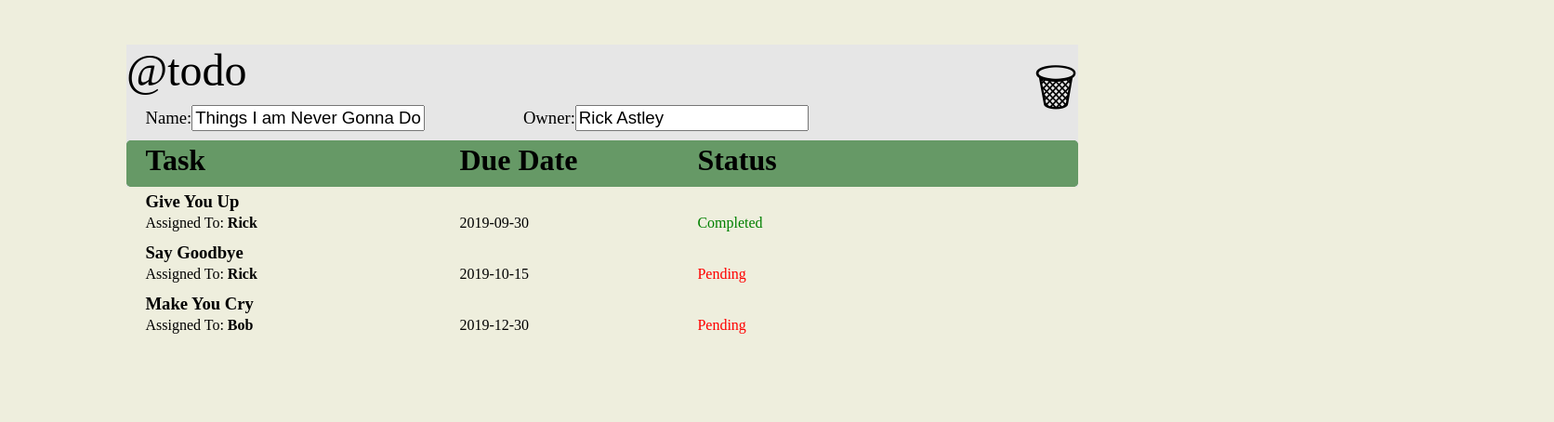
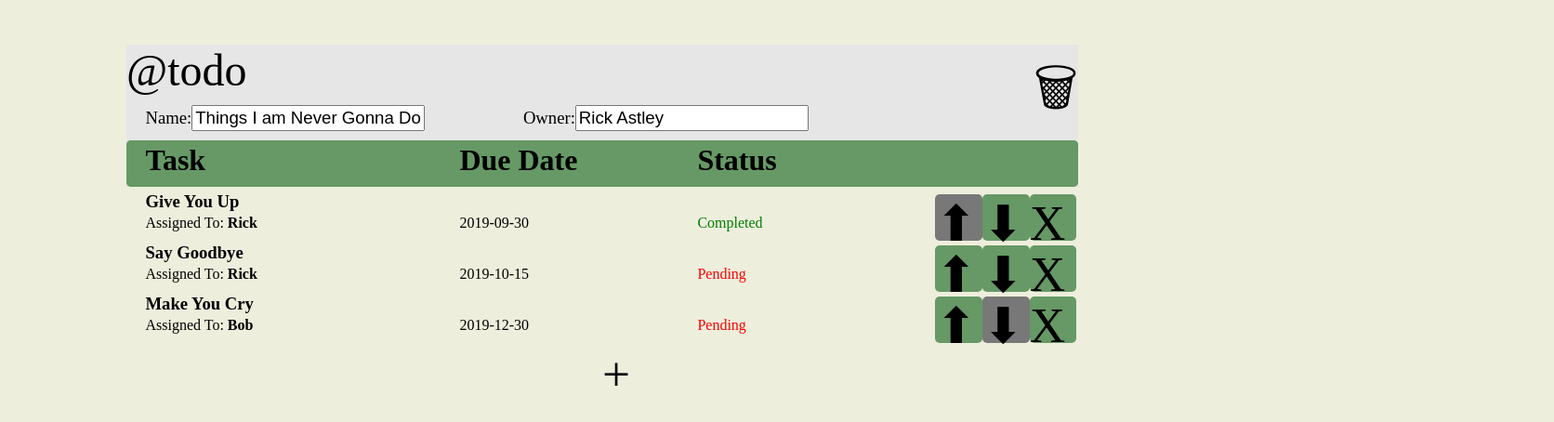
Before and after one commit to dSzenczewski/todo_hw2, a React (Create React App) app: page / in a window 1280 px wide. Both pictures are taken after a click on the link "Things I am Never Gonna Do". Shown: the top 454 px of the page at 93% size, 1672 px wide, since content can reach past the window. Built offline with nearby package versions, Linux system fonts and the light colour scheme.

Commit message:
Move up, move down, and delete toolbar works. Adding an item works but has a bug currently. Fixed some CSS

```diff
--- a/src/App.js
+++ b/src/App.js
@@ -10,6 +10,7 @@ const AppScreen = {
   ITEM_SCREEN: "ITEM_SCREEN"
 }
 
+//var newItem = 0;
 class App extends Component {
   state = {
     currentScreen: AppScreen.HOME_SCREEN,
@@ -26,15 +27,19 @@ class App extends Component {
   goItem = (index) => {
     this.setState({currentScreen: AppScreen.ITEM_SCREEN});
     this.setState({key: index});
-    //this.setState({currentList: todoListToLoad});
+    //newItem = isNew;
+    //this.setState({isNew: isNew});
   }
 
   newList = () => {
-
+    //console.log(this.state.todoLists.items);
+    //let newObject =  this.state.todoLists[0];
+    //newObject.
+    //this.state.todoLists[this.state.todoLists.length] = newObject;
+    //this.render();
   }
 
   removeList = () => {
-    console.log(this.state.currentList.items);
     document.getElementById("delete_popup").setAttribute("class", "onscreen");
   }
 
@@ -43,7 +48,6 @@ class App extends Component {
     let index = 0;
     while(index < this.state.todoLists.length){
       if(this.state.todoLists[index] === this.state.currentList){
-        //let tempArray = new Array[this.state.todoLists.length-1];
         if (index >= 0)
             this.state.todoLists.splice(index, 1);
       }
@@ -54,7 +58,7 @@ class App extends Component {
   }
 
   notRemoved = () => {
-    console.log(this.state.todoLists.items);
+    //console.log(this.state.todoLists.items);
     document.getElementById("delete_popup").setAttribute("class", "offscreen");
   }
 
@@ -79,11 +83,13 @@ class App extends Component {
           todoList={this.state.currentList}
           removeList={this.removeList.bind(this)}
           removed={this.removed.bind(this)}
-          notRemoved={this.notRemoved.bind(this)} />;
+          notRemoved={this.notRemoved.bind(this)}
+          loadList={this.loadList.bind(this)} />;
       case AppScreen.ITEM_SCREEN:
         return <ItemScreen
         todoItem={this.state.currentList.items[this.state.key]}
-
+        loadList={this.loadList.bind(this)}
+        todoList={this.state.currentList}
         />;
       default:
         return <div>ERROR</div>;
--- a/src/components/item_screen/ItemScreen.js
+++ b/src/components/item_screen/ItemScreen.js
@@ -2,6 +2,15 @@ import React, { Component } from 'react'
 import PropTypes from 'prop-types';
 
 export class ItemScreen extends Component {
+    submit = () => {
+
+        this.props.loadList(this.props.todoList);
+    }
+
+    cancel = () => {
+
+        this.props.loadList(this.props.todoList);
+    }
     render() {
         return (
             <div id="todo_item" class="item_info">
@@ -30,8 +39,8 @@ export class ItemScreen extends Component {
 
                 </div>
                 <div id="buttons_container">
-                        <button id="submit" onclick="window.todo.controller.submit();">Submit</button>
-                        <button onclick="window.todo.controller.cancel();">Cancel</button>
+                        <button id="submit" onClick={this.submit}>Submit</button>
+                        <button id="cancel" onClick={this.cancel}>Cancel</button>
                 </div>
 
             </div>
--- a/src/components/list_screen/ListItemCard.js
+++ b/src/components/list_screen/ListItemCard.js
@@ -4,6 +4,52 @@ export class ListItemCard extends Component {
     getIndex(){
         this.props.goItem(this.props.listItem.key);
     }
+
+    moveUp(e){
+        e.stopPropagation();
+        if(this.props.listItem.key === 0){
+            //nothing
+        }else{
+            let temp1 = this.props.todoList.items[this.props.listItem.key];
+            let temp2 = this.props.todoList.items[this.props.listItem.key-1];
+            this.props.todoList.items[this.props.listItem.key] = temp2;
+            this.props.todoList.items[this.props.listItem.key-1]= temp1;
+            for (var i = 0; i < this.props.todoList.items.length; i++) {
+                this.props.todoList.items[i].key = i;
+            }
+            this.props.loadList(this.props.todoList);
+        }
+
+    }
+
+    moveDown(e){
+        e.stopPropagation();
+        if(this.props.listItem.key < this.props.todoList.items.length-1){
+        let temp1 = this.props.todoList.items[this.props.listItem.key];
+        let temp2 = this.props.todoList.items[this.props.listItem.key+1];
+        this.props.todoList.items[this.props.listItem.key] = temp2;
+        this.props.todoList.items[this.props.listItem.key+1]= temp1;
+        for (var i = 0; i < this.props.todoList.items.length; i++) {
+            this.props.todoList.items[i].key = i;
+        }
+        this.props.loadList(this.props.todoList);
+        }else{
+            //nothing
+        }
+
+    }
+
+    delete(e){
+        e.stopPropagation();
+        console.log(this.props);
+        this.props.todoList.items.splice(this.props.listItem.key, 1);
+        for (var i = 0; i < this.props.todoList.items.length; i++) {
+            this.props.todoList.items[i].key = i;
+        }
+        this.props.loadList(this.props.todoList);
+
+    }
+
 
     render() {
         return (
@@ -25,6 +71,11 @@ export class ListItemCard extends Component {
                 <div className='list_item_card_not_completed'>
                 {this.props.listItem.completed ? "" : "Pending"}
                 </div>
+                <div className="list_item_card_toolbar">
+                    <div className={this.props.listItem.key === 0 ? "list_item_header_card_disabled" : "list_item_header_card"} id={"move_up"+ this.props.listItem.key} onClick={this.moveUp.bind(this)}>&#11014;</div>
+                    <div className={this.props.listItem.key < this.props.todoList.items.length-1 ? "list_item_header_card" : "list_item_header_card_disabled"} id={"move_down" + this.props.listItem.key} onClick={this.moveDown.bind(this)}>&#11015;</div>
+                    <div className="list_item_header_card" id={"delete"+ this.props.listItem.key} onClick={this.delete.bind(this)}>X</div>
+                </div>
 
             </div>
         )
--- a/src/components/list_screen/ListItemsTable.js
+++ b/src/components/list_screen/ListItemsTable.js
@@ -2,6 +2,17 @@ import React, { Component } from 'react'
 import ListItemCard from './ListItemCard'
 
 export class ListItemsTable extends Component {
+    newItem = () => {
+        let item = {}
+        item.description = "unknown";
+        item.assigned_to = "unknown";
+        item.due_date = "unknown";
+        item.completed = "false";
+        item.key = this.props.todoList.items.length;
+        this.props.todoList.items.push(item);
+
+        this.props.goItem(item.key);
+    }
     render() {
         return (
             <div id="list_items_container" className="list_item_header_card">
@@ -14,10 +25,16 @@ export class ListItemsTable extends Component {
                         <ListItemCard
                             goItem={this.props.goItem}
                             key={todoItem.key}
-                            listItem={todoItem} />
+                            listItem={todoItem}
+                            todoList={this.props.todoList}
+                            loadList={this.props.loadList} />
                     ))
                 }
+                <div id="new_item" className= "new_item" onClick={this.newItem}>
+                    +
+                </div>
             </div>
+
         )
     }
 }
--- a/src/components/list_screen/ListScreen.js
+++ b/src/components/list_screen/ListScreen.js
@@ -90,7 +90,8 @@ export class ListScreen extends Component {
                         <button id="no_delete" onClick={this.props.notRemoved}>No</button>
                         <p>The list will not be retreivable.</p>
                     </div>
-                <ListItemsTable goItem={this.props.goItem} todoList={this.props.todoList} />
+                <ListItemsTable goItem={this.props.goItem} todoList={this.props.todoList} loadList={this.props.loadList}/>
+
             </div>
         )
     }
--- a/src/css/todo_layout.css
+++ b/src/css/todo_layout.css
@@ -75,7 +75,9 @@ left: 30%;
 .home_list_link {}
 
 /* LIST SCREEN CONTROLS */
-#list_heading {}
+#list_heading {
+    display: inline-block;
+}
 #list_trash {
     position: absolute;
     left: 85%;
@@ -134,6 +136,7 @@ left: 30%;
     left: 60%;
 }
 .list_item_card_toolbar {
+    font-size: 40pt;
     position: absolute;
     left: 85%;
     width: 15%;
@@ -185,3 +188,9 @@ left: 30%;
 .item_input {
     grid-column: 3 / 4;
 }
+
+.new_item{
+    font-size: 40pt;
+    position: relative;
+    left: 50%;
+}
--- a/src/css/todo_style.css
+++ b/src/css/todo_style.css
@@ -19,7 +19,9 @@ body {
 
 .move_up0{
     background-color: var(--swatch-primary);
+    font-size: 40pt;
 }
+
 
 .item_info{
     font-size: 24pt;
```
